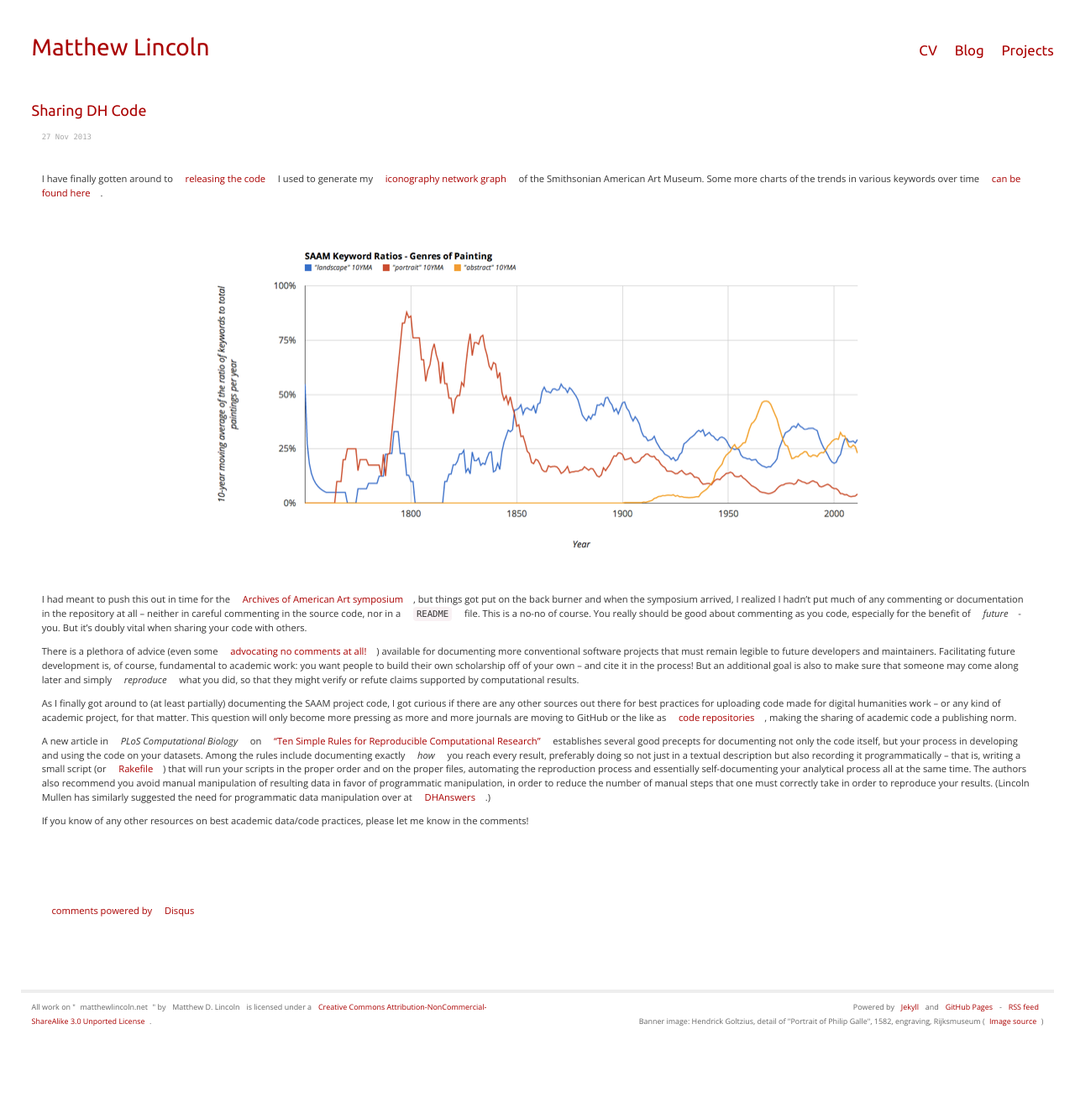
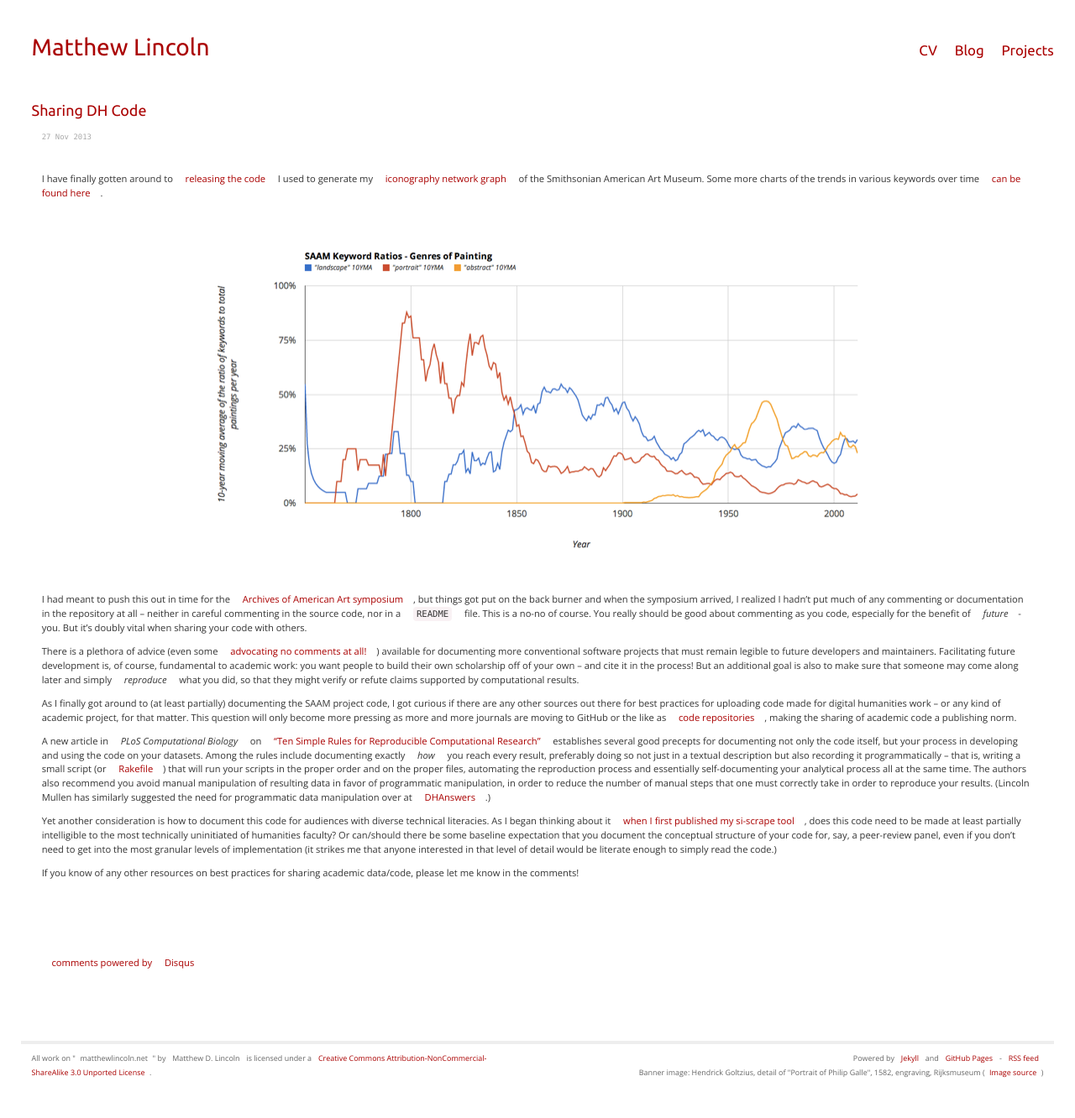
Before and after one commit to mdlincoln/mdlincoln.github.io, a Jekyll site: the page built from _posts/2013-11-27-sharing-dh-code.md, in a window 1280 px wide. Shown: the whole page at 84% size. Built offline with Jekyll 4.4.1, drawn with Linux system fonts in a browser that asks for light colours; comment, search, counter and statistics services are not loaded; before the commit the page ends 1270 px from its top, so only the background shows below that.

Commit message:
Enlarge conclusion paragraph

```diff
--- a/_posts/2013-11-27-sharing-dh-code.md
+++ b/_posts/2013-11-27-sharing-dh-code.md
@@ -33,4 +33,9 @@ that is, writing a small script (or [Rakefile](rake.rubyforge.org)) that will ru
 The authors also recommend you avoid manual manipulation of resulting data in favor of programmatic manipulation, in order to reduce the number of manual steps that one must correctly take in order to reproduce your results.
 (Lincoln Mullen has similarly suggested the need for programmatic data manipulation over at [DHAnswers](http://digitalhumanities.org/answers/topic/what-are-the-best-practices-for-data-curation-in-github).)
 
-If you know of any other resources on best academic data/code practices, please let me know in the comments!
+Yet another consideration is how to document this code for audiences with diverse technical literacies.
+As I began thinking about it [when I first published my si-scrape tool](/2013/08/09/parsing-the-smithsonian.html), does this code need to be made at least partially intelligible to the most technically uninitiated of humanities faculty?
+Or can/should there be some baseline expectation that you document the conceptual structure of your code for, say, a peer-review panel, even if you don't need to get into the most granular levels of implementation
+(it strikes me that anyone interested in that level of detail would be literate enough to simply read the code.)
+
+If you know of any other resources on best practices for sharing academic data/code, please let me know in the comments!
```
